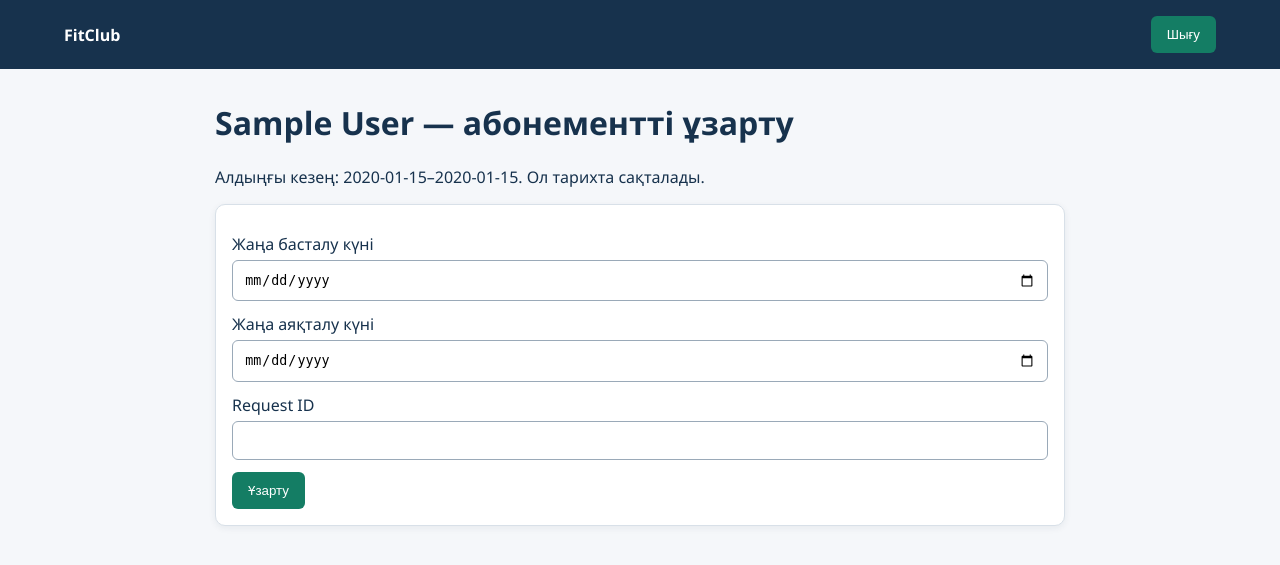
After one commit to Scr1ptK1ng/fitclub-project, a Flask app: page /memberships/1/extend in a window 1280 px wide. The commit adds this page. Shown: the top 565 px of the page. Run offline with Flask 3, Linux system fonts and the light colour scheme; the visitor is signed in with stand-in values (Sample User, id 1); tables that the repository leaves empty hold one stand-in row (values such as "Sample post").

Commit message:
feat: extend memberships idempotently

```diff
--- a/src/fitclub/models.py
+++ b/src/fitclub/models.py
@@ -34,6 +34,7 @@ class Membership(db.Model):
     ends_on = db.Column(db.Date, nullable=False)
     unlimited = db.Column(db.Boolean, nullable=False, default=False)
     remaining_visits = db.Column(db.Integer)
+    request_id = db.Column(db.String(80), unique=True, index=True)
     client = db.relationship("Client", back_populates="memberships")
 
     __table_args__ = (
--- a/src/fitclub/routes.py
+++ b/src/fitclub/routes.py
@@ -114,3 +114,39 @@ def new_membership(client_id: int):
         flash("Абонемент ашылды.", "success")
         return redirect(url_for("web.clients", q=client.contact))
     return render_template("membership-form.html", client=client, values=values)
+
+
+@web.route("/memberships/<int:membership_id>/extend", methods=["GET", "POST"])
+@admin_required
+def extend_membership(membership_id: int):
+    previous = db.get_or_404(Membership, membership_id)
+    values = {
+        "starts_on": request.form.get("starts_on", ""),
+        "ends_on": request.form.get("ends_on", ""),
+        "request_id": request.form.get("request_id", "").strip(),
+    }
+    if request.method == "POST":
+        existing = Membership.query.filter_by(request_id=values["request_id"]).first() if values["request_id"] else None
+        if existing:
+            flash("Бұл сұрау бұрын өңделген; екінші кезең жасалмады.", "success")
+            return redirect(url_for("web.clients", q=previous.client.contact))
+        try:
+            starts_on = date.fromisoformat(values["starts_on"])
+            ends_on = date.fromisoformat(values["ends_on"])
+            if not values["request_id"] or ends_on < starts_on or starts_on <= previous.ends_on:
+                raise ValueError("invalid-extension")
+        except (TypeError, ValueError):
+            flash("Request ID және алдыңғы кезеңнен кейінгі дұрыс күндер қажет.", "error")
+            return render_template("membership-extend.html", previous=previous, values=values), 400
+        db.session.add(Membership(
+            client=previous.client,
+            starts_on=starts_on,
+            ends_on=ends_on,
+            unlimited=previous.unlimited,
+            remaining_visits=previous.remaining_visits,
+            request_id=values["request_id"],
+        ))
+        db.session.commit()
+        flash("Абонемент ұзартылды; бұрынғы кезең тарихта сақталды.", "success")
+        return redirect(url_for("web.clients", q=previous.client.contact))
+    return render_template("membership-extend.html", previous=previous, values=values)
--- a/src/fitclub/templates/clients.html
+++ b/src/fitclub/templates/clients.html
@@ -8,7 +8,7 @@
 <article class="card">
   <h2>{{ client.full_name }}</h2><p>{{ client.contact }}</p>
   {% set membership = client.memberships|sort(attribute='ends_on', reverse=true)|first %}
-  {% if membership %}<p>Абонемент: <strong>{{ membership.status }}</strong>, {{ membership.ends_on }} · {% if membership.unlimited %}лимитсіз{% else %}{{ membership.remaining_visits }} келу қалды{% endif %}</p>{% else %}<p>Абонемент ашылмаған.</p>{% endif %}
+  {% if membership %}<p>Абонемент: <strong>{{ membership.status }}</strong>, {{ membership.ends_on }} · {% if membership.unlimited %}лимитсіз{% else %}{{ membership.remaining_visits }} келу қалды{% endif %}</p><a href="{{ url_for('web.extend_membership', membership_id=membership.id) }}">Ұзарту</a>{% else %}<p>Абонемент ашылмаған.</p>{% endif %}
   <a href="{{ url_for('web.new_membership', client_id=client.id) }}">Абонемент ашу</a>
 </article>
 {% endfor %}
--- /dev/null
+++ b/src/fitclub/templates/membership-extend.html
@@ -0,0 +1,12 @@
+{% extends "base.html" %}
+{% block title %}Абонементті ұзарту · FitClub{% endblock %}
+{% block content %}
+<h1>{{ previous.client.full_name }} — абонементті ұзарту</h1>
+<p>Алдыңғы кезең: {{ previous.starts_on }}–{{ previous.ends_on }}. Ол тарихта сақталады.</p>
+<form method="post" class="card">
+  <label>Жаңа басталу күні<input name="starts_on" type="date" value="{{ values.starts_on }}" required></label>
+  <label>Жаңа аяқталу күні<input name="ends_on" type="date" value="{{ values.ends_on }}" required></label>
+  <label>Request ID<input name="request_id" value="{{ values.request_id }}" required></label>
+  <button type="submit">Ұзарту</button>
+</form>
+{% endblock %}
```
Also changed, not shown: tests/test_app.py (+17 -0 lines).
